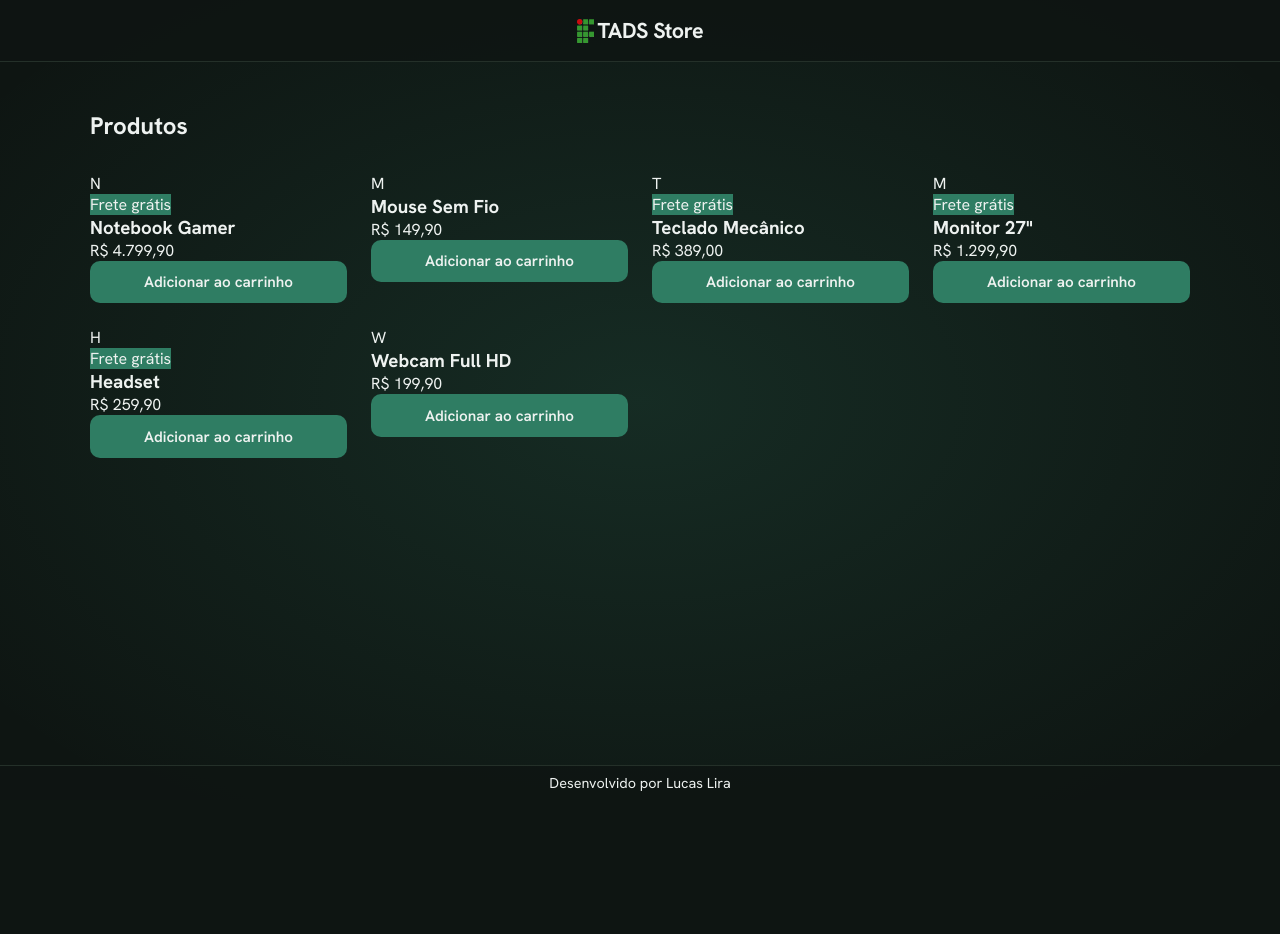
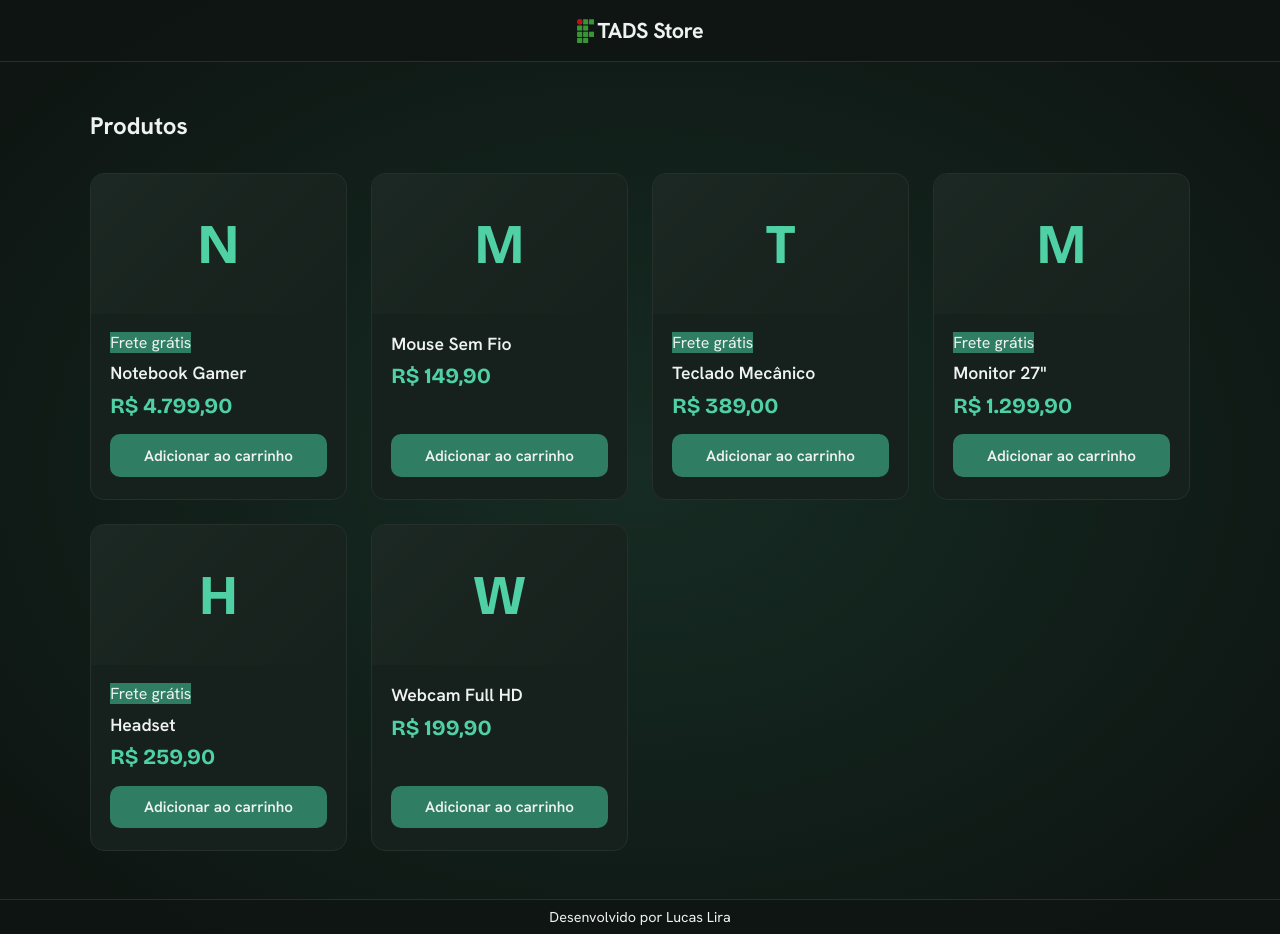
Before and after one commit to lucasliradev/tads-store, a React (Vite) app: page / in a window 1280 px wide. Before the commit the page ends 800 px from the top, so only its background shows below. Built offline with nearby package versions, Linux system fonts and the light colour scheme.

Commit message:
estilização do card de produtos

```diff
--- a/src/App.css
+++ b/src/App.css
@@ -3,8 +3,11 @@
   --cor-borda: #243029;
   --cor-texto: #eef2f0;
   --cor-cabecalho-rodape: rgba(14, 21, 18, 0.8);
+  --cor-superficie: #16201c;
   --cor-acento: #2f7d63;
+  --cor-acento-claro: #4fd1a5;
   --fonte-corpo: "Hanken Grotesk", system-ui, sans-serif;
+  --fonte-display: "Bricolage Grotesque", system-ui, sans-serif;
 }
 
 * {
@@ -18,9 +21,9 @@ body {
   background-color: var(--cor-fundo);
   color: var(--cor-texto);
   background-image: radial-gradient(
-      rgba(79, 209, 165, 0.12),
-      transparent 90%
-    );
+    rgba(79, 209, 165, 0.12),
+    transparent 90%
+  );
 }
 
 /* --- Cabeçalho --- */
@@ -74,6 +77,55 @@ body {
   gap: 1.5rem;
 }
 
+/* --- Card de produto --- */
+.produto-card {
+  background: var(--cor-superficie);
+  border: 1px solid var(--cor-borda);
+  border-radius: 14px;
+  overflow: hidden;
+  display: flex;
+  flex-direction: column;
+  transition: transform 0.2s ease, border-color 0.2s ease;
+}
+
+.produto-card:hover {
+  border-color: var(--cor-acento-claro);
+  cursor: pointer;
+}
+
+.produto-card_imagem {
+  height: 140px;
+  display: grid;
+  place-items: center;
+  font-family: var(--fonte-display);
+  font-size: 3.5rem;
+  font-weight: 700;
+  color: var(--cor-acento-claro);
+  background: linear-gradient(135deg, #1c2823, #11181500);
+}
+
+.produto-card_corpo {
+  padding: 1.1rem 1.2rem 1.4rem;
+  display: flex;
+  flex-direction: column;
+  align-items: flex-start;
+  gap: 0.55rem;
+  flex: 1;
+}
+
+.produto-card_nome {
+  font-size: 1.1rem;
+  font-weight: 600;
+}
+
+.produto-card_preco {
+  font-family: var(--fonte-display);
+  font-size: 1.35rem;
+  font-weight: 700;
+  color: var(--cor-acento-claro);
+  margin-bottom: 0.4rem;
+}
+
 /* --- Botão --- */
 .botao {
   margin-top: auto;
```
